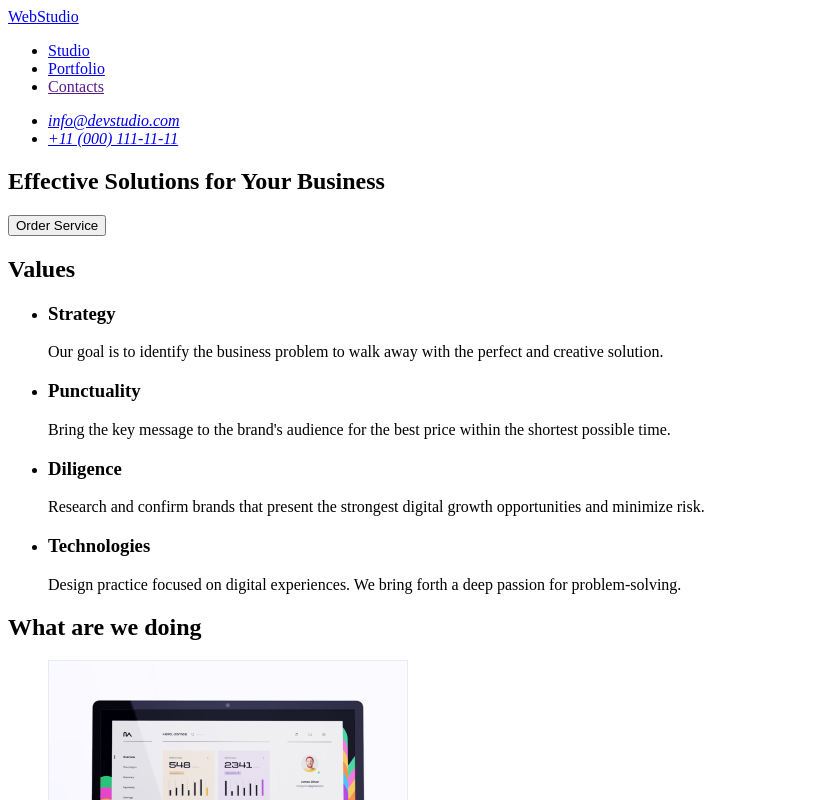
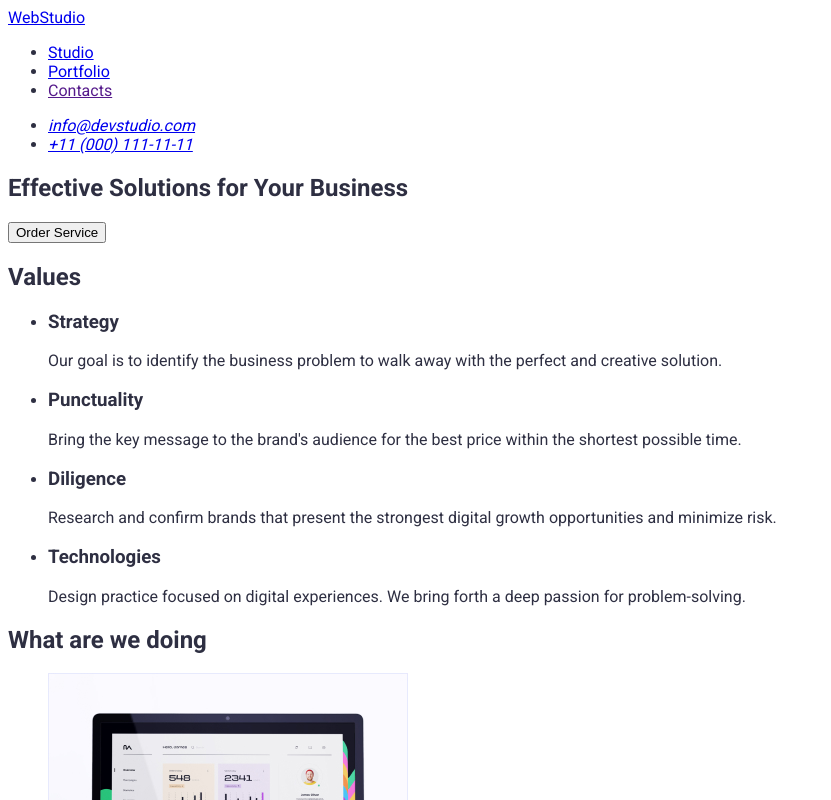
Before and after one commit to giezagieza/goit-markup-hw-02, a plain HTML site: page index.html in a window 1280 px wide. Shown: the top 800 px of the page, without its empty margins (0-831 px from the left). Drawn offline with Linux system fonts and the light colour scheme.

Commit message:
homework 2

```diff
--- a/index.html
+++ b/index.html
@@ -4,6 +4,13 @@
     <meta charset="UTF-8" />
     <meta name="viewport" content="width=device-width, initial-scale=1.0" />
     <title>WebStudio</title>
+    <link rel="preconnect" href="https://fonts.googleapis.com" />
+    <link rel="preconnect" href="https://fonts.gstatic.com" crossorigin />
+    <link
+      href="https://fonts.googleapis.com/css2?family=Raleway:wght@800&family=Roboto:wght@400;500;700;900&display=swap"
+      rel="stylesheet"
+    />
+    <link href="./css/styles.css" rel="stylesheet" />
   </head>
   <body>
     <header>
```
Also changed, not shown: portfolio.html (+1 -0 lines).
